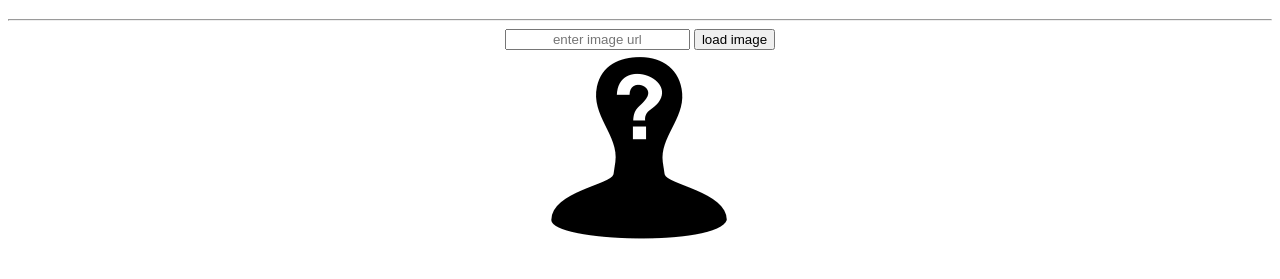
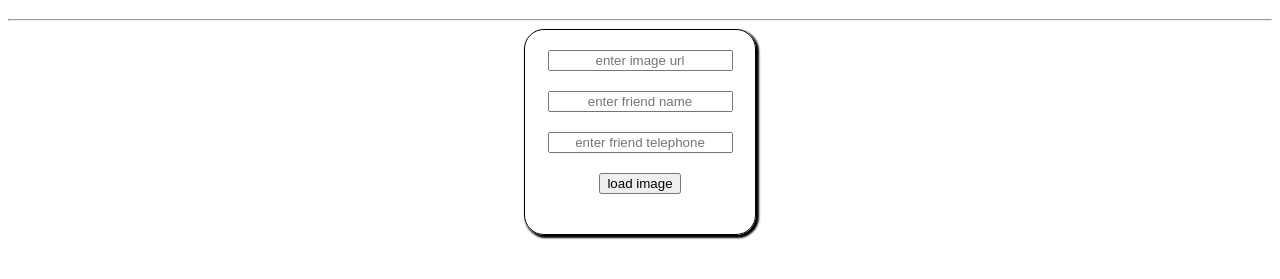
Before and after one commit to zeev-mindali/class47, a plain HTML site: page js/JS_17_08/myFriend/friendList.html in a window 1280 px wide. Shown: the part 61-340 px from the top of the page. Drawn offline with Linux system fonts and the light colour scheme.

Commit message:
back tick

```diff
--- a/js/JS_17_08/myFriend/friendList.html
+++ b/js/JS_17_08/myFriend/friendList.html
@@ -9,14 +9,40 @@
       * {
         text-align: center;
       }
+      .imgForm {
+        border: 1px solid black;
+        border-radius: 20px;
+        box-shadow: 2px 2px 2px 1px black;
+        width: 15%;
+        margin: auto;
+        padding: 20px;
+      }
+      input {
+        margin-bottom: 20px;
+      }
     </style>
   </head>
   <body>
     <h1>Friend List</h1>
     <hr />
-    <input type="url" id="imageURL" placeholder="enter image url" />
-    <input type="button" value="load image" onclick="loadImage()" />
+    <div class="imgForm">
+      <input type="url" id="imageURL" placeholder="enter image url" /><br />
+      <input
+        type="text"
+        id="friendName"
+        placeholder="enter friend name"
+      /><br />
+      <input
+        type="tel"
+        id="friendTel"
+        placeholder="enter friend telephone"
+      /><br />
+      <input type="button" value="load image" onclick="loadImage()" />
+    </div>
     <br />
-    <img src="img/nouser.png" id="friendImage" width="200" />
+    <!-- <img src="img/nouser.png" id="friendImage" width="100" /> -->
+    <table>
+      <tbody id="friendList"></tbody>
+    </table>
   </body>
 </html>
--- a/js/JS_17_08/myFriend/js/friend.js
+++ b/js/JS_17_08/myFriend/js/friend.js
@@ -1,4 +1,7 @@
 function loadImage(){
     var img = document.getElementById("imageURL").value;
-    document.getElementById("friendImage").src = img;
+    var friendName = document.getElementById("friendName").value;
+    var friendTel = document.getElementById("friendTel").value;
+    //document.getElementById("friendImage").src = img;
+    document.getElementById("friendList").innerHTML=`<tr><td><img src="${img}" width="50"/></td>${friendName}<td></td><td>${friendTel}</td>`;
 }
```
